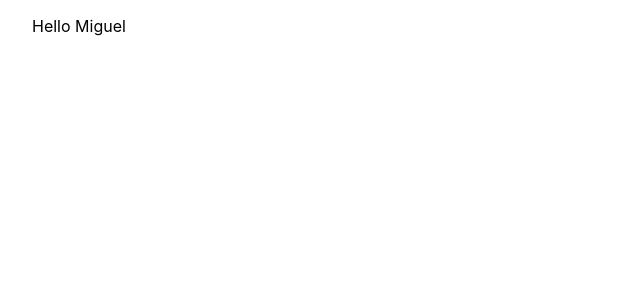
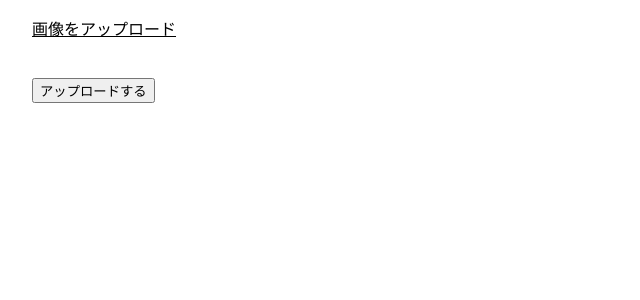
Before and after one commit to shotasz/typescript-app, a Next.js app: page / in a window 1280 px wide. Shown: the top 300 px of the page, without its empty margins (0-640 px from the left). Built offline with nearby package versions, Linux system fonts and the light colour scheme.

Commit message:
フックuseRef

```diff
--- a/components/Clock.tsx
+++ b/components/Clock.tsx
@@ -1,46 +1,50 @@
-import React, {
-  createContext,
-  useContext,
-  useEffect,
-  useLayoutEffect,
-  useState
-} from 'react'
+import React, { ChangeEvent, useRef, useState } from 'react'
 
-type User = {
-  id: number
-  name: string
-}
+const sleep = (ms: number) => new Promise((resolve) => setTimeout(resolve, ms))
 
-const UserContext = createContext<User | null>(null)
+const UPLOAD_DELAY = 5000
 
-const GrandChild = () => {
-  const user = useContext(UserContext)
+const Clock = () => {
+  const inputImageRef = useRef<HTMLInputElement | null>(null)
 
-  return user !== null ? <p>Hello {user.name}</p> : null
-}
+  const fileRef = useRef<File | null>(null)
+  const [message, setMessage] = useState<string | null>('')
 
-const Child = () => {
-  const now = new Date()
+  const onClickText = () => {
+    if (inputImageRef.current !== null) {
+      inputImageRef.current.click()
+    }
+  }
 
+  const onChangeImage = (e: ChangeEvent<HTMLInputElement>) => {
+    const files = e.target.files
+
+    if (files !== null && files.length > 0) {
+      fileRef.current = files[0]
+    }
+  }
+
+  const onClickUpload = async () => {
+    if (fileRef.current !== null) {
+      await sleep(UPLOAD_DELAY)
+      setMessage(`${fileRef.current.name} has been successfully uploaded!`)
+    }
+  }
   return (
     <div>
-      {/* <p>Current: {now.toLocaleString()}</p> */}
-      <GrandChild />
-    </div>
-  )
-}
-
-const Clock = () => {
-  const user: User = {
-    id: 1,
-    name: 'Miguel'
-  }
-
-  return (
-    <div>
-      <UserContext.Provider value={user}>
-        <Child />
-      </UserContext.Provider>
+      <p style={{ textDecoration: 'underline' }} onClick={onClickText}>
+        画像をアップロード
+      </p>
+      <input
+        type="file"
+        ref={inputImageRef}
+        accept="image/*"
+        onChange={onChangeImage}
+        style={{ visibility: 'hidden' }}
+      />
+      <br />
+      <button onClick={onClickUpload}>アップロードする</button>
+      {message !== null && <p>{message}</p>}
     </div>
   )
 }
```
